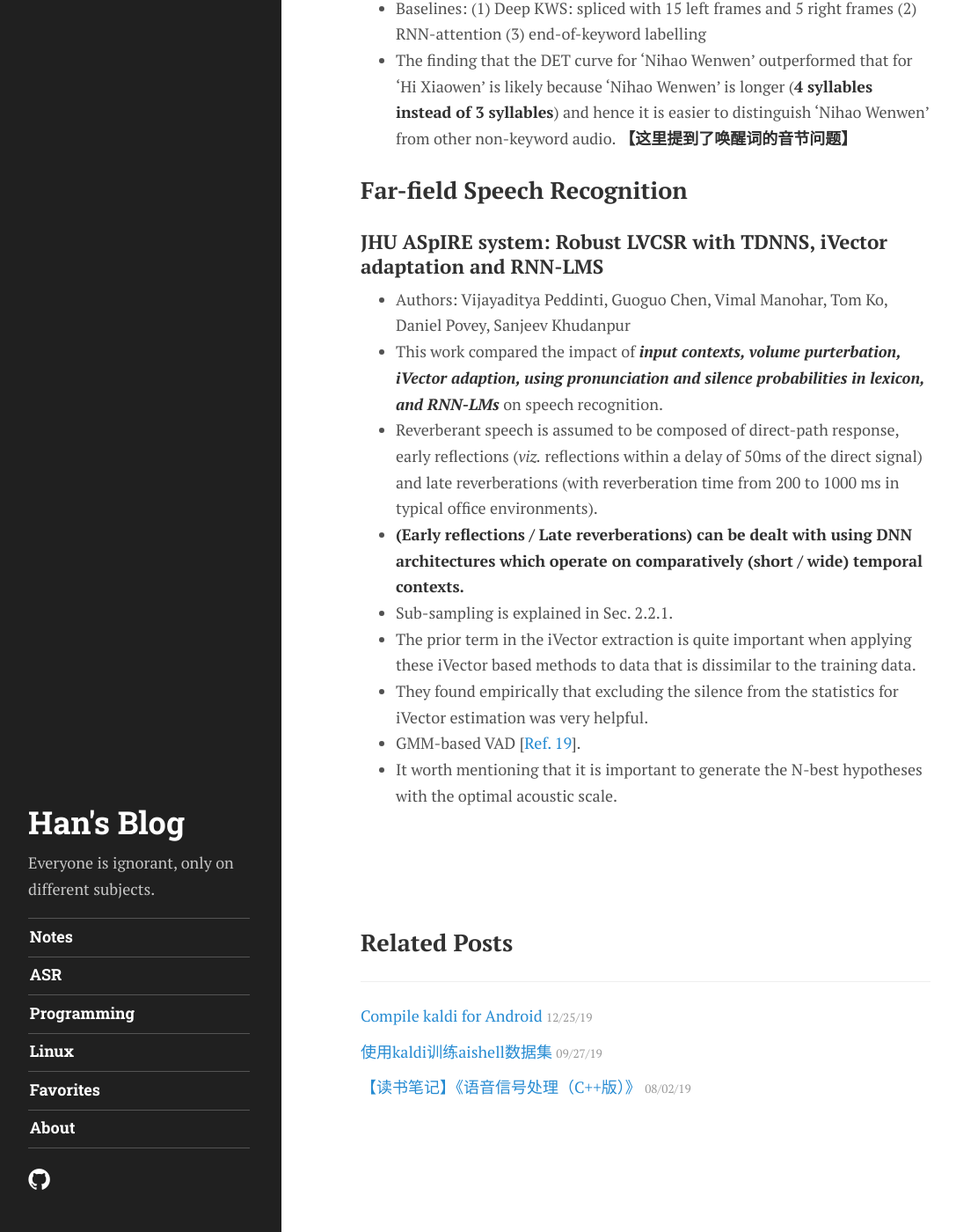
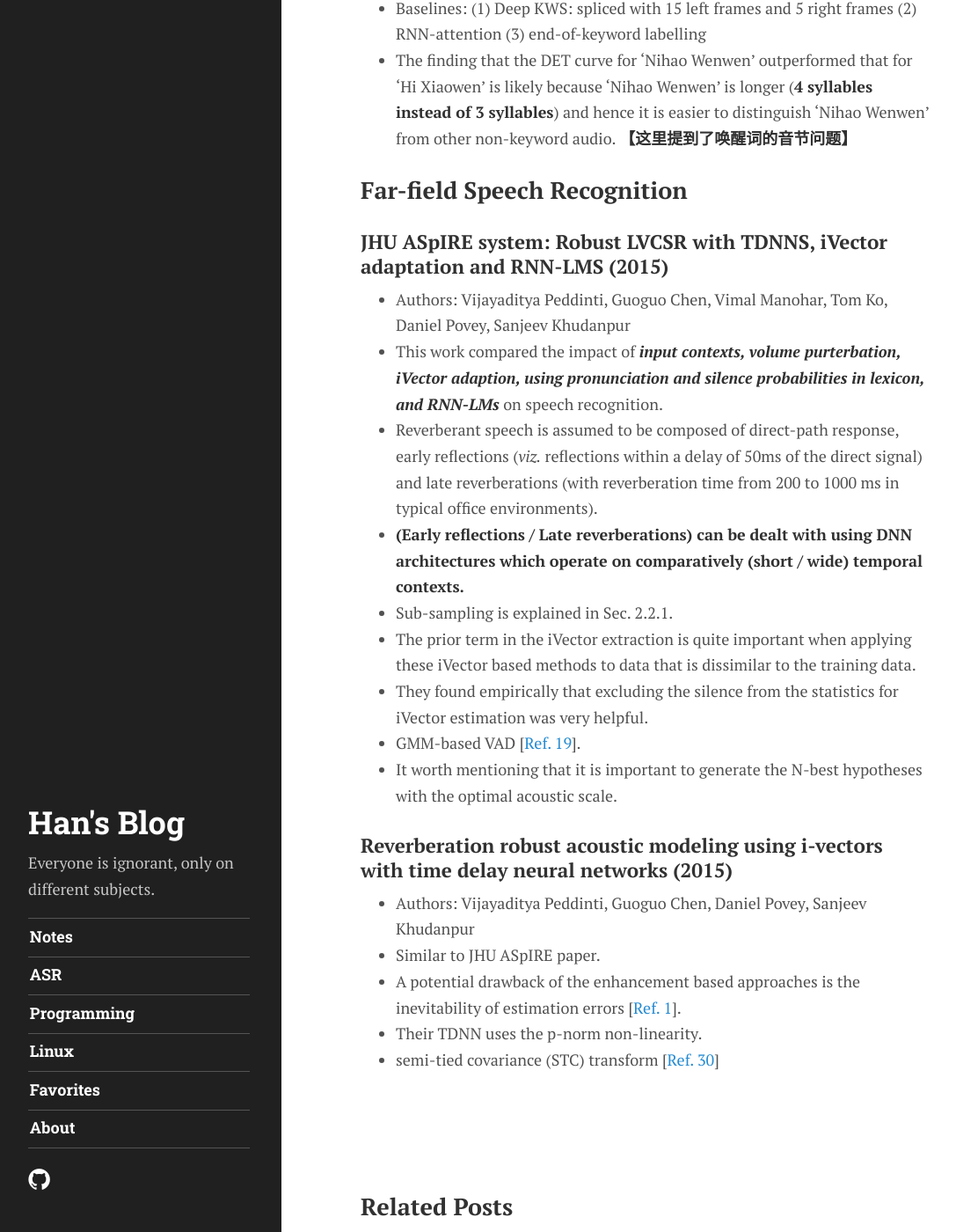
Before and after one commit to han-xie/han-xie.github.io, a Jekyll site: the page built from _posts/2020-03-12-literature-review.md, in a window 1280 px wide and 1400 px high, scrolled down 5456 px. Shown: the whole window at 88% size, without its empty margins (4-1091 px from the left). Built offline with Jekyll 4.4.1, drawn with Linux system fonts in a browser that asks for light colours; some web fonts are replaced; formulas are drawn with MathJax 3; comment, search, counter and statistics services are not loaded.

Commit message:
[post] Add reverberation paper in literature review

```diff
--- a/_posts/2020-03-12-literature-review.md
+++ b/_posts/2020-03-12-literature-review.md
@@ -157,7 +157,7 @@ outperforms Phone DNN + DTW
 
 ## Far-field Speech Recognition
 
-### JHU ASpIRE system: Robust LVCSR with TDNNS, iVector adaptation and RNN-LMS
+### JHU ASpIRE system: Robust LVCSR with TDNNS, iVector adaptation and RNN-LMS (2015)
 
 - Authors: Vijayaditya Peddinti, Guoguo Chen, Vimal Manohar, Tom Ko, Daniel Povey, Sanjeev Khudanpur
 - This work compared the impact of ***input contexts, volume purterbation,
@@ -176,3 +176,13 @@ for iVector estimation was very helpful.
 - GMM-based VAD [[Ref. 19](https://www.sciencedirect.com/science/article/abs/pii/S0167639310001421)].
 - It worth mentioning that it is important to generate the N-best
 hypotheses with the optimal acoustic scale.
+
+### Reverberation robust acoustic modeling using i-vectors with time delay neural networks (2015)
+
+- Authors: Vijayaditya Peddinti, Guoguo Chen, Daniel Povey, Sanjeev Khudanpur
+- Similar to JHU ASpIRE paper.
+- A potential drawback of the enhancement based approaches is the inevitability
+of estimation errors [[Ref. 1](https://ieeexplore.ieee.org/document/6296524)].
+- Their TDNN uses the p-norm non-linearity.
+- semi-tied covariance (STC)
+transform [[Ref. 30](https://ieeexplore.ieee.org/document/759034)]
```
